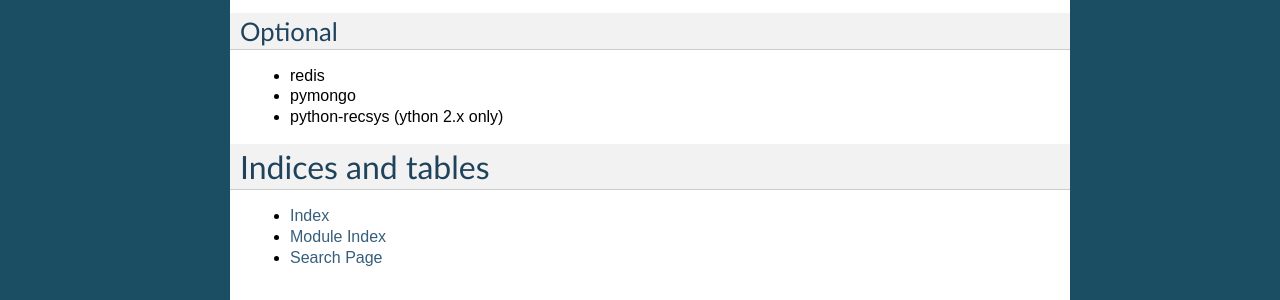
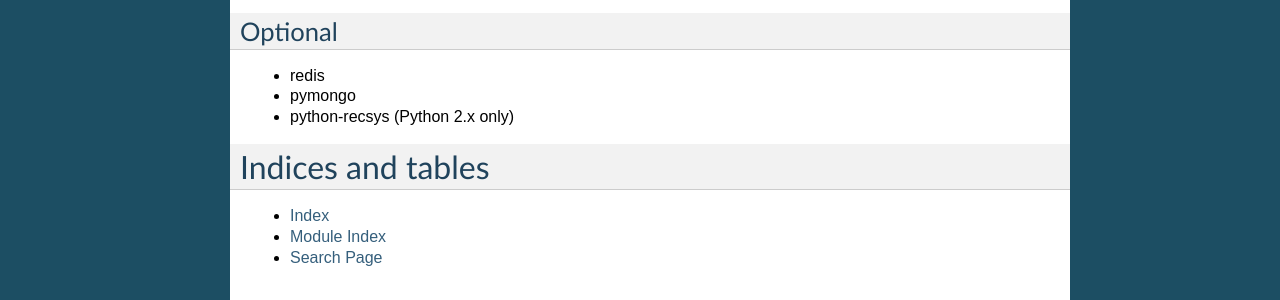
Before and after one commit to fcurella/django-recommends, a Sphinx documentation site: the page built from docs/index.rst, in a window 1280 px wide. Shown: the part 1196-1496 px from the top of the page. Built offline with Sphinx 7.4.7, drawn with Linux system fonts in a browser that asks for light colours.

Commit message:
fix typo in docs

```diff
--- a/docs/index.rst
+++ b/docs/index.rst
@@ -37,7 +37,7 @@
 --------
 * redis
 * pymongo
-* python-recsys (ython 2.x only)
+* python-recsys (Python 2.x only)
 
 Indices and tables
 ==================
```
